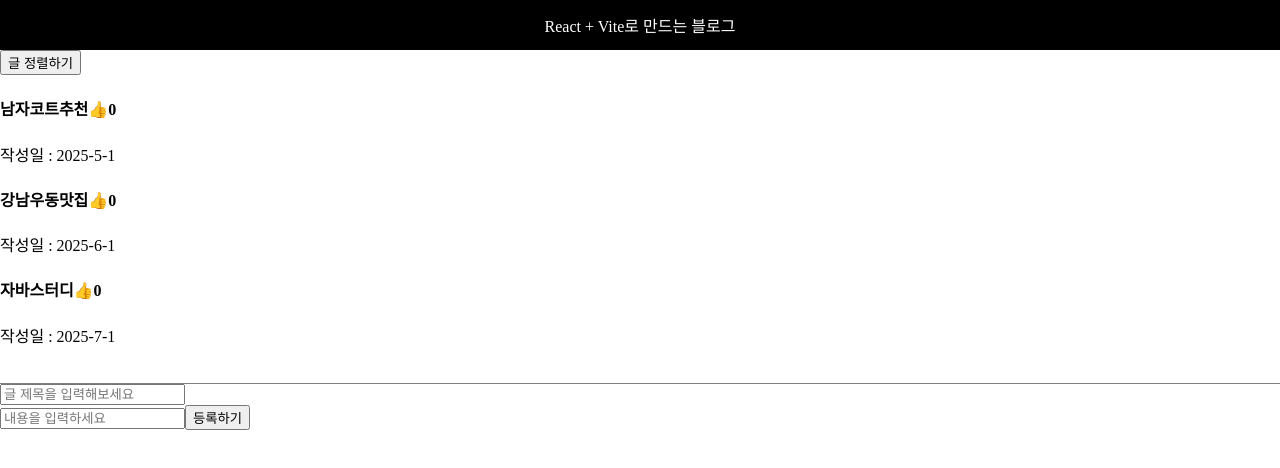
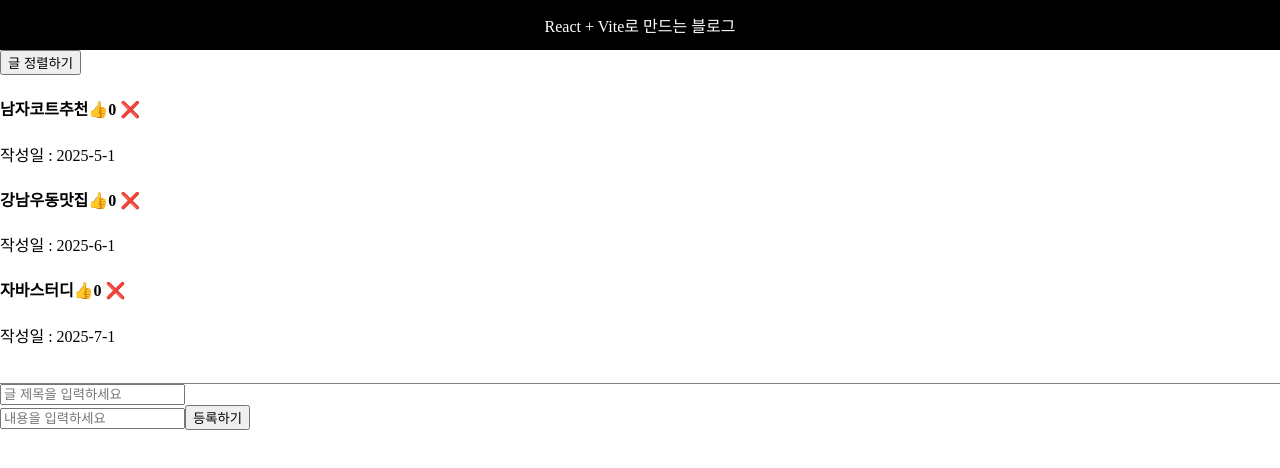
Before and after one commit to sanbonsalza14/my-blog, a React (Vite) app: page / in a window 1280 px wide. Shown: the top 468 px of the page. Built offline with nearby package versions, Linux system fonts and the light colour scheme.

Commit message:
블로그 글 삭제 처리

```diff
--- a/src/Blog.jsx
+++ b/src/Blog.jsx
@@ -1,29 +1,29 @@
 import { useState } from "react";
 
-function Blog(props) {
-  //타이틀 저장용 스테이트
+function Blog(props){
+  // 타이틀 저장 용 스테이트 선언
   const [newTitle, setNewTitle] = useState('')
-
-  //내용저장용 스테이트
-  const [newContent, setNewContetnt] = useState('')
+  // 내용 저장 용 스테이트 선언
+  const [newContent, setNewContent] = useState('')
 
   // 제목 클릭 시 모달 보이기
-  function handleTitle(index) {
+  function handleTitle(index){
     // 조건 : 같은 제목을 클릭하면 나타나고 사라짐
     // 다른 제목을 클릭하면 그냥 보여야 하고..
-    if (!props.modal) {
+    if(! props.modal) {
       //1. 현재 모달이 닫혀있으면 연다.
       props.setModal(true);
       props.setCurrentIndex(index);
-    } else if (props.currentIndex === index) {
+    } else if(props.currentIndex === index){
       // 2. 같은 타이틀이 선택된 경우
       props.setModal(false);
     } else {
       props.setCurrentIndex(index);
     }
   }
-  //오늘날짜 생성하는 함수
-  function getCurrentDate() {
+
+  // 오늘 날짜를 생성해 주는 함수
+  function getCurrentDate(){
     const today = new Date();
     const year = today.getFullYear();
     const month = String(today.getMonth() + 1).padStart(2, '0')
@@ -31,53 +31,78 @@ function Blog(props) {
     return `${year}-${month}-${day}`
   }
 
-  //글등록 함수만들기
-  function addpost() {
-    //두개의 입력상자가 비어있는지 확인
-    if (newTitle.trim() === ' ') {
+
+  // 글 등록 함수 만들기
+  function addPost(){
+    // 두 개의 입력상자가 비어있는지 확인
+    if(newTitle.trim() === ''){
       alert('제목이 비어있어요')
       return
     }
-    if (newContent.trim() === ' ') {
+
+    if(newContent.trim() === ''){
       alert('내용이 비어있어요')
       return
     }
-    //타이틀과 내용을 각 배열에 추가
+    // 타이틀과 내용을 각 배열에 추가
     props.setTitle([newTitle, ...props.title])
     props.setDetails([newContent, ...props.details])
 
-    //오늘 날짜를 선언
+    // 오늘 날짜 생성 후 날짜 배열에도 추가
     props.setCreateDate([getCurrentDate(), ...props.createDate])
 
-    //좋아요 배열에도 추가
+    // 좋아요 배열에도 추가
     props.setLike([0, ...props.like])
 
     setNewTitle('')
-    setNewContetnt('')
+    setNewContent('')
   }
-    return (
+  //게시글 삭제 처리 함수
+  function deletePost(index){
+    //전달 된 색인값을 제외한 배열을 생성
+    //제목
+    const newTitles = props.title.filter((_, i)=> i !== index);
+
+    const newContents = props.datails.filter((_, i)=> i  == index);
+
+    const newDate = props.createDate.filter((_, i)=> i !== index);
+
+    const newLikes = props.like.filter((_, i)=> i !== index);
+
+    //부모 스테이트
+    props.setTitle(newIitles);
+    props.setNewContent(newContent);
+    props.setCreateDate(newcreate);
+    props.setLike(newLikes);
+
+  }
+    return(
     <>
       {/* 타이틀 정렬하기 */}
-      <button onClick={() => {
-        const sortedTitle = [...props.title].sort()
+      <button onClick={()=>{
+        const sortedTitle = [... props.title].sort()
         props.setTitle(sortedTitle);
       }}>글 정렬하기</button>
 
       <div className='list'>
-        {props.title.map((item, index) => {
-          return (
+        {props.title.map((item, index)=>{
+          return(
             <div key={index}>
-              <h4 onClick={() => handleTitle(index)}>
-                {props.title[index]}
+              <h4 onClick={()=> handleTitle(index)}>
+                    {props.title[index]}
 
-                <span onClick={(e) => {
-                  {/* 이벤트 버블링 전이 막기 */ }
+                <span onClick={(e)=>{
+                  {/* 이벤트 버블링 전이 막기 */}
                   e.stopPropagation()
-                  const newLikes = [...props.like]
+                  const newLikes = [... props.like]
                   newLikes[index]++
                   props.setLike(newLikes)
-                }}>👍
+                  }}>👍
                 </span>{props.like[index]}
+                 {/* {삭제 이미지넣기} */}
+                &nbsp;
+                 {/* [CHANGE] 실제 삭제 호출로 교체 */}
+                <span onClick={(e)=>{deletePost(e, indexx)}}>❌</span>
               </h4>
               <p>작성일 : {props.createDate[index]}</p>
             </div>
@@ -85,15 +110,15 @@ function Blog(props) {
         })}
       </div>
       <input
-        onChange={(event) => { setNewTitle(event.target.value) }}
+        onChange={(event)=>{setNewTitle(event.target.value)}}
         value={newTitle}
-        type="text" placeholder="글 제목을 입력해보세요" />
+        type="text" placeholder="글 제목을 입력하세요" />
       <br />
       <input
-        onChange={(e) => { setNewContetnt(event.target.value) }}
+        onChange={(e)=>{setNewContent(e.target.value)}}
         value={newContent}
-        type="text" placeholder="내용을 입력하세요" />
-      <button onClick={addpost}> 등록하기 </button>
+        type="text" placeholder="내용을 입력하세요"/>
+      <button onClick={addPost}>등록하기</button>
     </>
   )
 }
```
